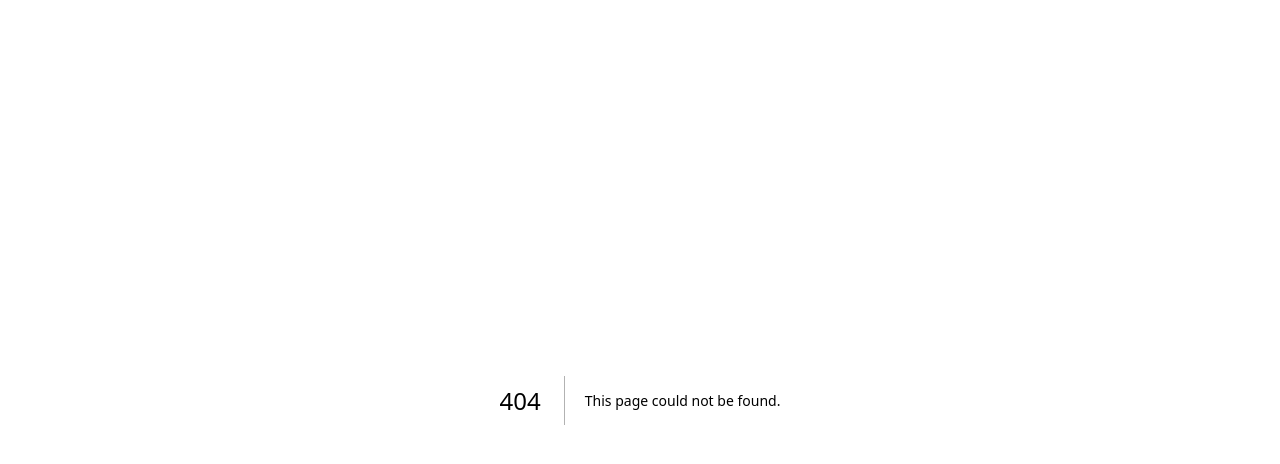
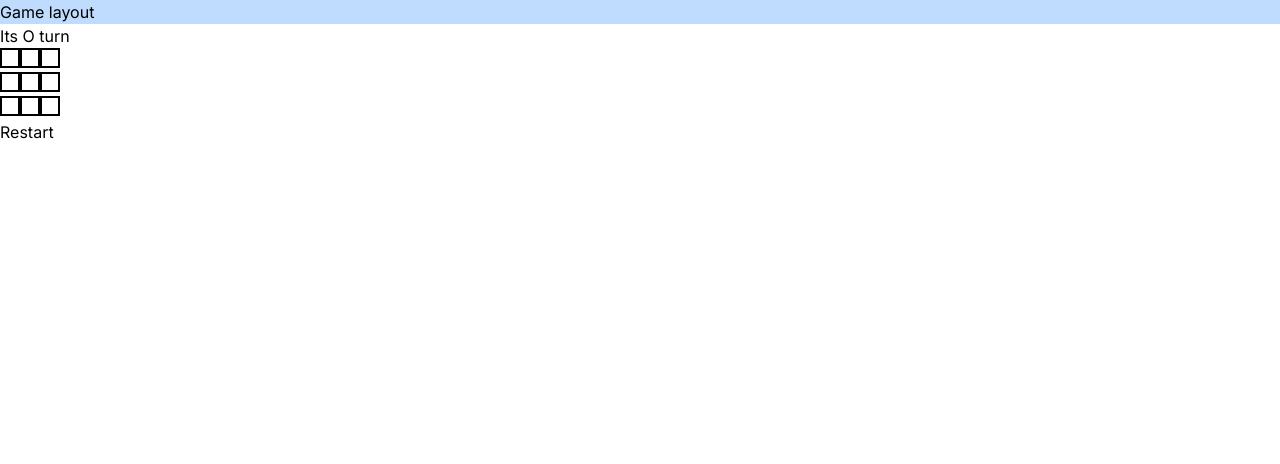
Before and after one commit to santrami/final-project, a Next.js app: page /tictactoe in a window 1280 px wide. Before the commit this address had no page. Shown: the top 464 px of the page. Built offline with nearby package versions, Linux system fonts and the light colour scheme.

Commit message:
tictactoe feo

```diff
--- /dev/null
+++ b/app/tictactoe/layout.tsx
@@ -0,0 +1,9 @@
+export default function layout({children})
+{
+    return(
+        <>
+            <h1 className="bg-blue-200">Game layout</h1>
+            {children}
+        </>
+    )
+}
--- /dev/null
+++ b/app/tictactoe/page.tsx
@@ -0,0 +1,101 @@
+"use client";
+
+import { useState } from "react";
+
+/*export default function Page()
+{
+  const [state, setState] = useState(0);
+
+  return(
+    <>
+      <button onClick={()=> setState((prevState)=> prevState + 1)}>{state}</button>
+      <button onClick={()=> setState(0)}>Reset</button>
+    </>
+  );
+}*/
+
+export default function Game()
+{
+  const [squares, setSquares] = useState(Array(9).fill(null));
+  const [xTurn, setTurn] = useState(false);
+  const [xWinner, xSetWinner] = useState(false);
+  const [oWinner, oSetWinner] = useState(false);
+
+  function clickCell(idx:number)
+  {
+    if(xWinner || oWinner)
+      return;
+    const currSquares = squares.slice();
+    (xTurn) ? currSquares[idx] = "X" : currSquares[idx] = "O";
+    if (currSquares[idx] !== squares[idx])
+    {
+      setTurn((prev)=> !prev);
+      setSquares(currSquares);
+      if(checkWinner(currSquares, "X"))
+        xSetWinner(true);
+      else if(checkWinner(currSquares, "O"))
+        oSetWinner(true);
+    }
+  }
+
+  function checkWinner(squares:Array<string>, sym: string)
+  {
+    for(let idx = 0; idx < 9; idx+=3)
+      if(squares[idx]===sym && squares[idx+1] === sym && squares[idx+2] === sym)
+        return true;
+    for(let idx = 0; idx < 9; ++idx)
+      if(squares[idx]===sym && squares[idx+3] === sym && squares[idx+6] === sym)
+        return true;
+    if(squares[0]===sym && squares[4] === sym && squares[8] === sym)
+      return true;
+    if(squares[2]===sym && squares[4] === sym && squares[6] === sym)
+      return true;
+  }
+
+  function restart()
+  {
+    setSquares(Array(9).fill(null));
+    xSetWinner(false);
+    oSetWinner(false);
+  }
+
+  return(
+    <>
+      {(!(xWinner || oWinner)) && <p>Its {(xTurn)? 'X': 'O'} turn</p>}
+      {(xWinner) && <p>X won</p>}
+      {(oWinner) && <p>O won</p>}
+      <Board squares={squares.slice()} clickCell={clickCell}></Board>
+      <button onClick={restart}>Restart</button>
+    </>
+  );
+}
+
+function Square({value, click})
+{
+  return(
+    <button className="border-black border-2 w-5 h-5" onClick={click}>{value}</button>
+  );
+}
+
+function Board({squares, clickCell}) {
+
+  return (
+    <div>
+      <div>
+        <Square value={squares[0]} click={()=>clickCell(0)} />
+        <Square value={squares[1]} click={()=>clickCell(1)} />
+        <Square value={squares[2]} click={()=>clickCell(2)} />
+      </div>
+      <div>
+        <Square value={squares[3]} click={()=>clickCell(3)} />
+        <Square value={squares[4]} click={()=>clickCell(4)} />
+        <Square value={squares[5]} click={()=>clickCell(5)} />
+      </div>
+      <div>
+        <Square value={squares[6]} click={()=>clickCell(6)} />
+        <Square value={squares[7]} click={()=>clickCell(7)} />
+        <Square value={squares[8]} click={()=>clickCell(8)} />
+      </div>
+    </div>
+  );
+}
```
